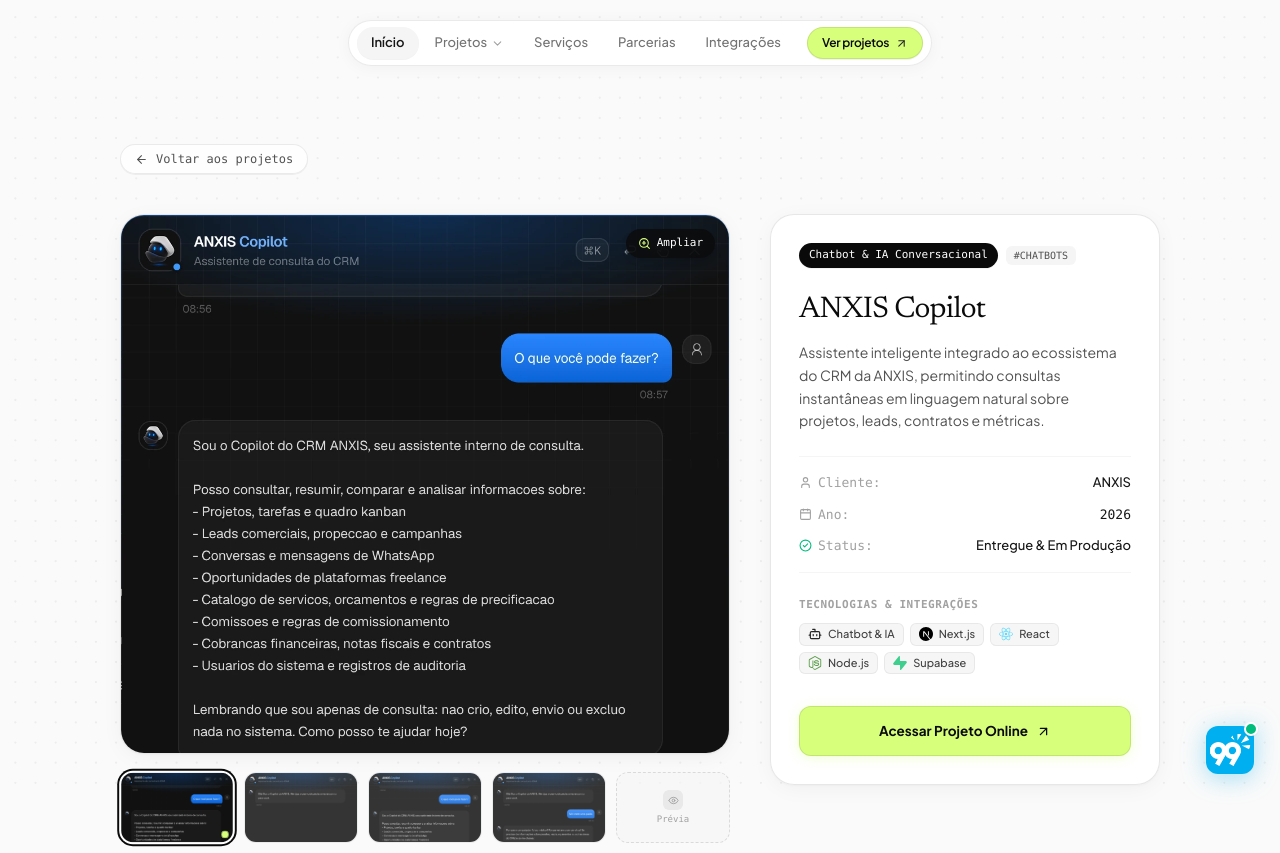
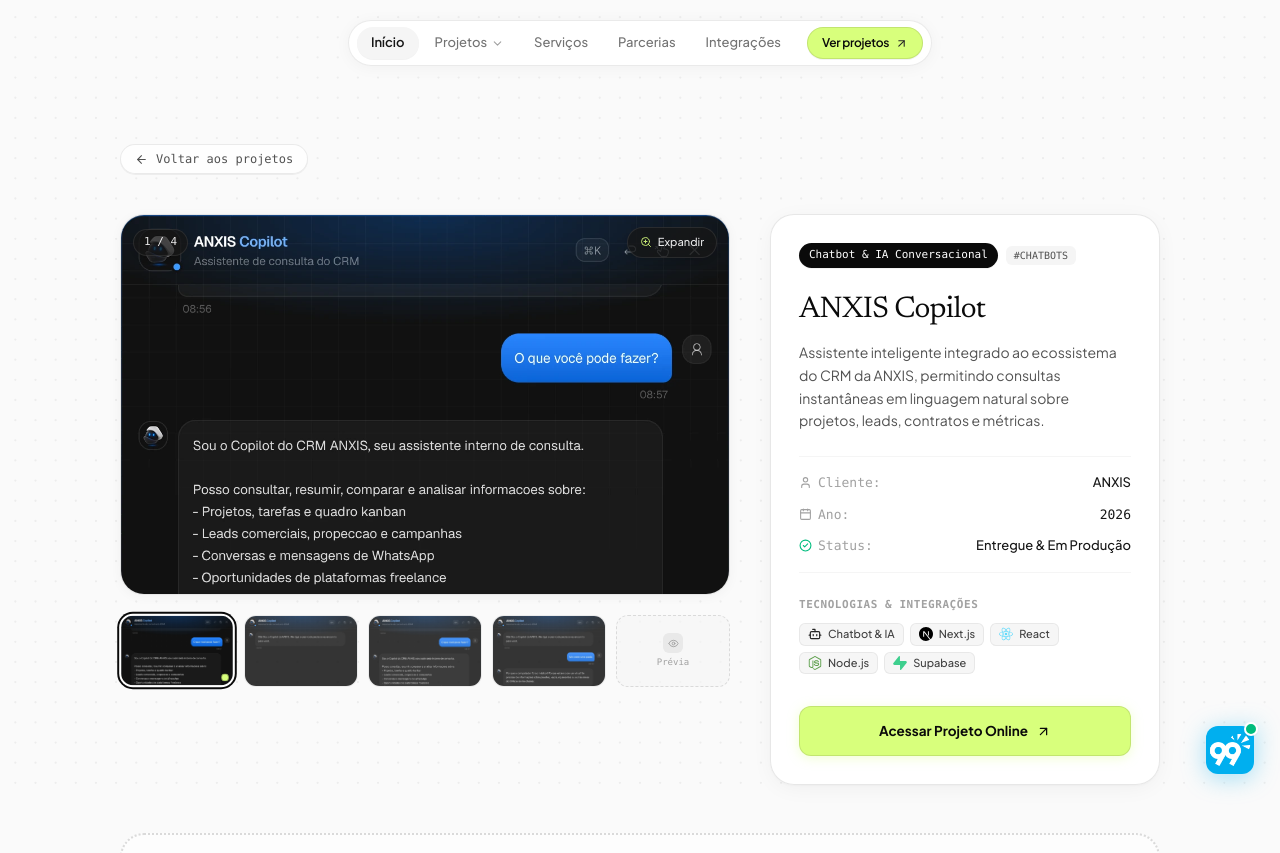
Before and after one commit to anxis-tech/portfolio_landing_page, a Next.js app: page /projeto/anxis-copilot in a window 1280 px wide. Shown: the top 853 px of the page. Built offline with nearby package versions, Linux system fonts and the light colour scheme.

Commit message:
feat: adicionar navegacao em carrossel e lightbox de zoom no visualizador da pagina do projeto

```diff
--- a/src/components/project-gallery-viewer.tsx
+++ b/src/components/project-gallery-viewer.tsx
@@ -1,6 +1,6 @@
 "use client";
 
-import React, { useState, useRef, useEffect } from "react";
+import React, { useState, useRef, useEffect, useCallback, useMemo } from "react";
 import { createPortal } from "react-dom";
 import { ZoomIn, X, ChevronLeft, ChevronRight, Eye } from "lucide-react";
 
@@ -14,7 +14,7 @@ export interface GalleryItem {
 interface ProjectGalleryViewerProps {
   projectTitle: string;
   mainImageSrc: string;
-  previewSrc?: string; // Mantido para compatibilidade, ignorado se for preview de baixa resolução
+  previewSrc?: string;
   galleryImages?: string[];
   dimensions?: { width: number; height: number };
 }
@@ -27,23 +27,22 @@ export function ProjectGalleryViewer({
   dimensions,
 }: ProjectGalleryViewerProps) {
   // Construímos a lista de thumbnails (mínimo de 5 itens preenchidos)
-  // A 1ª imagem é SEMPRE a imagem principal em altíssima definição (já selecionada por padrão)
-  const items: GalleryItem[] = [];
-
-  // Item 1: Imagem principal / tela completa em alta definição
-  items.push({
+  // A 1ª imagem é SEMPRE a imagem principal em altíssima definição
+  const items: GalleryItem[] = useMemo(() => {
+    const list: GalleryItem[] = [
+      {
         id: "main-0",
         src: mainImageSrc,
         title: `${projectTitle} - Visão Principal`,
         isPlaceholder: false,
-  });
+      },
+    ];
 
-  // Itens da galeria do projeto (apenas imagens de alta resolução; filtramos qualquer preview de baixa qualidade)
     galleryImages
       .filter((img) => img && typeof img === "string" && !img.includes("/previews/"))
       .forEach((img, idx) => {
-      if (!items.some((it) => it.src === img)) {
-        items.push({
+        if (!list.some((it) => it.src === img)) {
+          list.push({
             id: `gallery-${idx}`,
             src: img,
             title: `${projectTitle} - Vista Adicional ${idx + 1}`,
@@ -52,10 +51,9 @@ export function ProjectGalleryViewer({
         }
       });
 
-  // Preenchemos sempre até o mínimo de 5 slots (com placeholders quando faltar)
-  const totalSlotsNeeded = Math.max(5, items.length);
-  for (let i = items.length; i < totalSlotsNeeded; i++) {
-    items.push({
+    const totalSlotsNeeded = Math.max(5, list.length);
+    for (let i = list.length; i < totalSlotsNeeded; i++) {
+      list.push({
         id: `placeholder-${i}`,
         src: "",
         title: `Prévia em breve (${i + 1})`,
@@ -63,7 +61,13 @@ export function ProjectGalleryViewer({
       });
     }
 
-  // Estado da imagem ativa em exibição (1ª imagem sempre selecionada inicialmente)
+    return list;
+  }, [projectTitle, mainImageSrc, galleryImages]);
+
+  // Apenas as imagens reais (não placeholders) para navegação no zoom
+  const realItems = useMemo(() => items.filter((it) => !it.isPlaceholder), [items]);
+
+  // Estado da imagem ativa em exibição
   const [activeIndex, setActiveIndex] = useState(0);
   const activeItem = items[activeIndex] || items[0];
   const activeSrc = activeItem.isPlaceholder ? mainImageSrc : activeItem.src;
@@ -73,8 +77,6 @@ export function ProjectGalleryViewer({
     setMounted(true);
   }, []);
 
-  // Detecta se a imagem ativa é formato de capa (horizontal/landscape)
-  // Aplica para CRM, DrexGames Admin e qualquer capa de projeto (ex: felipe_bezerril_cover, erika_vieira_cover, riosmed_cover, etc.)
   const [isLandscape, setIsLandscape] = useState(false);
 
   useEffect(() => {
@@ -92,7 +94,7 @@ export function ProjectGalleryViewer({
   // Estado do Modal de Zoom / Lightbox
   const [isZoomOpen, setIsZoomOpen] = useState(false);
 
-  // Controle de scroll do carrossel quando houver mais de 5 itens
+  // Controle de scroll do carrossel de miniaturas
   const carouselRef = useRef<HTMLDivElement>(null);
   const [canScrollLeft, setCanScrollLeft] = useState(false);
   const [canScrollRight, setCanScrollRight] = useState(false);
@@ -118,46 +120,107 @@ export function ProjectGalleryViewer({
     }
   };
 
-  // Fechar zoom com tecla Escape
+  // Funções de navegação anterior/próximo
+  const handlePrev = useCallback((e?: React.MouseEvent) => {
+    if (e) e.stopPropagation();
+    if (realItems.length <= 1) return;
+    setActiveIndex((current) => {
+      const currentRealIdx = realItems.findIndex((it) => it.id === items[current]?.id);
+      const nextRealIdx = currentRealIdx > 0 ? currentRealIdx - 1 : realItems.length - 1;
+      return items.findIndex((it) => it.id === realItems[nextRealIdx]?.id);
+    });
+  }, [realItems, items]);
+
+  const handleNext = useCallback((e?: React.MouseEvent) => {
+    if (e) e.stopPropagation();
+    if (realItems.length <= 1) return;
+    setActiveIndex((current) => {
+      const currentRealIdx = realItems.findIndex((it) => it.id === items[current]?.id);
+      const nextRealIdx = currentRealIdx < realItems.length - 1 ? currentRealIdx + 1 : 0;
+      return items.findIndex((it) => it.id === realItems[nextRealIdx]?.id);
+    });
+  }, [realItems, items]);
+
+  // Teclado: Escape para fechar zoom, Setas Esquerda/Direita para trocar imagem
   useEffect(() => {
     const handleKeyDown = (e: KeyboardEvent) => {
-      if (e.key === "Escape") setIsZoomOpen(false);
+      if (e.key === "Escape") {
+        setIsZoomOpen(false);
+      } else if (realItems.length > 1) {
+        if (e.key === "ArrowLeft") {
+          e.preventDefault();
+          handlePrev();
+        } else if (e.key === "ArrowRight") {
+          e.preventDefault();
+          handleNext();
+        }
+      }
     };
+
+    window.addEventListener("keydown", handleKeyDown);
     if (isZoomOpen) {
-      window.addEventListener("keydown", handleKeyDown);
       document.body.style.overflow = "hidden";
     } else {
       document.body.style.overflow = "";
     }
+
     return () => {
       window.removeEventListener("keydown", handleKeyDown);
       document.body.style.overflow = "";
     };
-  }, [isZoomOpen]);
+  }, [isZoomOpen, realItems.length, handlePrev, handleNext]);
 
   const isMoreThanFive = items.length > 5;
+  const hasMultipleRealItems = realItems.length > 1;
 
   return (
-    <div className="flex flex-col gap-3.5 w-full">
+    <div className="flex flex-col gap-4 w-full select-none">
       {/* =========================================================================
-          IMAGEM PRINCIPAL ATIVA COM ALTURA FIXA E CONSISTENTE (H-540PX NO DESKTOP)
-          Se a imagem for mais longa, cria a rolagem vertical suave internamente.
-          Renderização em 100% da resolução nativa sem compressão ou degradação.
+          IMAGEM PRINCIPAL ATIVA (COM SCROLL VERTICAL SUAVE E SUPORTE A CARROSSEL)
          ========================================================================= */}
-      <div className="relative w-full h-[400px] sm:h-[480px] lg:h-[540px] rounded-2xl sm:rounded-3xl overflow-hidden bg-white border border-neutral-200/90 shadow-[0_4px_24px_-4px_rgba(0,0,0,0.06),0_1px_3px_rgba(0,0,0,0.03)] group flex flex-col">
+      <div className="group relative w-full aspect-[16/10] sm:aspect-[16/10] bg-neutral-100 rounded-2xl sm:rounded-3xl overflow-hidden border border-neutral-200/90 shadow-[0_2px_12px_rgba(0,0,0,0.04)]">
+        {/* Badge flutuante de Zoom no topo direito */}
+        <div className="absolute top-3 right-3 z-20 pointer-events-none transition-opacity duration-300 opacity-90 group-hover:opacity-100">
+          <span className="inline-flex items-center gap-1.5 px-3 py-1.5 rounded-full bg-neutral-900/85 backdrop-blur-md text-white text-[11px] font-medium shadow-md border border-white/10">
+            <ZoomIn size={12} className="text-[#d8ff7c]" />
+            <span>Expandir</span>
+          </span>
+        </div>
 
-        {/* Botão de Dica de Zoom Flutuante */}
+        {/* Indicador de posição do carrossel no topo esquerdo (quando houver > 1 imagem) */}
+        {hasMultipleRealItems && (
+          <div className="absolute top-3 left-3 z-20 pointer-events-none transition-opacity duration-300 opacity-90 group-hover:opacity-100">
+            <span className="inline-flex items-center px-2.5 py-1 rounded-full bg-neutral-900/85 backdrop-blur-md text-white text-[11px] font-mono font-medium shadow-md border border-white/10">
+              {realItems.findIndex((it) => it.id === activeItem.id) + 1} / {realItems.length}
+            </span>
+          </div>
+        )}
+
+        {/* Setas flutuantes de navegação anterior/próxima na imagem principal */}
+        {hasMultipleRealItems && (
+          <>
             <button
               type="button"
-          onClick={() => setIsZoomOpen(true)}
-          className="absolute top-3.5 right-3.5 z-20 inline-flex items-center gap-1.5 px-3 py-1.5 rounded-full bg-neutral-950/80 hover:bg-neutral-950 text-white backdrop-blur-md text-[11px] font-mono font-medium shadow-md transition-all duration-200 hover:scale-105 active:scale-95 cursor-pointer"
-          title="Clique para ampliar em tela cheia"
+              onClick={handlePrev}
+              className="absolute left-3 top-1/2 -translate-y-1/2 z-20 w-9 h-9 sm:w-10 sm:h-10 rounded-full bg-neutral-900/80 hover:bg-neutral-900 text-white backdrop-blur-md border border-white/20 shadow-lg flex items-center justify-center transition-all opacity-0 group-hover:opacity-100 hover:scale-105 active:scale-95 cursor-pointer"
+              aria-label="Imagem anterior"
+              title="Imagem anterior (Seta esquerda)"
             >
-          <ZoomIn size={13} className="text-[#d8ff7c]" />
-          <span className="hidden sm:inline">Ampliar</span>
+              <ChevronLeft size={20} />
             </button>
+            <button
+              type="button"
+              onClick={handleNext}
+              className="absolute right-3 top-1/2 -translate-y-1/2 z-20 w-9 h-9 sm:w-10 sm:h-10 rounded-full bg-neutral-900/80 hover:bg-neutral-900 text-white backdrop-blur-md border border-white/20 shadow-lg flex items-center justify-center transition-all opacity-0 group-hover:opacity-100 hover:scale-105 active:scale-95 cursor-pointer"
+              aria-label="Próxima imagem"
+              title="Próxima imagem (Seta direita)"
+            >
+              <ChevronRight size={20} />
+            </button>
+          </>
+        )}
 
-        {/* Contêiner com altura 100% fixa e preenchimento total */}
+        {/* Área clicável da imagem para abrir o Lightbox ampliado */}
         <div
           role="button"
           tabIndex={0}
@@ -174,6 +237,7 @@ export function ProjectGalleryViewer({
           title="Clique para abrir ampliação em tela cheia"
         >
           <img
+            key={activeSrc}
             src={activeSrc}
             alt={activeItem.title || projectTitle}
             onLoad={(e) => {
@@ -203,7 +267,6 @@ export function ProjectGalleryViewer({
           THUMBNAILS SECUNDÁRIAS (5 NO DESKTOP ADAPTADAS PONTA A PONTA / CARROSSEL SE > 5)
          ========================================================================= */}
       <div className="relative w-full">
-        {/* Controles de navegação para carrossel (quando > 5) */}
         {isMoreThanFive && (
           <>
             <button
@@ -231,7 +294,6 @@ export function ProjectGalleryViewer({
           </>
         )}
 
-        {/* Grade de 5 Thumbs ou Carrossel com Scroll Horizontal */}
         <div
           ref={carouselRef}
           onScroll={checkScroll}
@@ -284,7 +346,6 @@ export function ProjectGalleryViewer({
                   loading="lazy"
                 />
 
-                {/* Indicador de ativação sutil */}
                 {isActive && (
                   <span className="absolute bottom-1 right-1 w-2 h-2 rounded-full bg-[#d8ff7c] border border-black/30 shadow-xs" />
                 )}
@@ -295,11 +356,11 @@ export function ProjectGalleryViewer({
       </div>
 
       {/* =========================================================================
-          MODAL DE ZOOM / LIGHTBOX EXPANDIDO EM TELA CHEIA (PORTAL PARA O BODY)
+          MODAL DE ZOOM / LIGHTBOX EXPANDIDO EM TELA CHEIA (COM NAVEGAÇÃO DE CARROSSEL)
          ========================================================================= */}
       {isZoomOpen && mounted && createPortal(
         <div
-          className="fixed inset-0 z-[10000] flex items-center justify-center p-3 sm:p-6 bg-neutral-950/85 backdrop-blur-md transition-all animate-in fade-in duration-200"
+          className="fixed inset-0 z-[10000] flex items-center justify-center p-3 sm:p-6 bg-neutral-950/90 backdrop-blur-md transition-all animate-in fade-in duration-200"
           onClick={() => setIsZoomOpen(false)}
         >
           {/* Header Flutuante do Modal de Zoom */}
@@ -307,15 +368,20 @@ export function ProjectGalleryViewer({
             className="absolute top-4 left-4 right-4 flex items-center justify-between z-30 max-w-6xl mx-auto"
             onClick={(e) => e.stopPropagation()}
           >
-            <div className="flex items-center gap-2 bg-neutral-900/90 text-white px-3.5 py-1.5 rounded-full text-xs font-mono backdrop-blur-md border border-white/10 shadow-lg">
+            <div className="flex items-center gap-2.5 bg-neutral-900/95 text-white px-3.5 py-1.5 rounded-full text-xs font-mono backdrop-blur-md border border-white/10 shadow-lg">
               <span className="w-2 h-2 rounded-full bg-[#d8ff7c]" />
               <span className="truncate max-w-xs sm:max-w-md">{activeItem.title || projectTitle}</span>
+              {hasMultipleRealItems && (
+                <span className="px-2 py-0.5 rounded-md bg-white/10 text-[10.5px] font-mono text-neutral-300">
+                  {realItems.findIndex((it) => it.id === activeItem.id) + 1} / {realItems.length}
+                </span>
+              )}
             </div>
 
             <button
               type="button"
               onClick={() => setIsZoomOpen(false)}
-              className="w-9 h-9 rounded-full bg-neutral-900/90 hover:bg-neutral-800 text-white border border-white/10 flex items-center justify-center transition-all hover:scale-105 active:scale-95 cursor-pointer shadow-lg"
+              className="w-9 h-9 rounded-full bg-neutral-900/95 hover:bg-neutral-800 text-white border border-white/10 flex items-center justify-center transition-all hover:scale-105 active:scale-95 cursor-pointer shadow-lg"
               aria-label="Fechar visualização (Esc)"
               title="Fechar visualização (Esc)"
             >
@@ -323,12 +389,37 @@ export function ProjectGalleryViewer({
             </button>
           </div>
 
+          {/* Setas flutuantes no Lightbox de Zoom (quando houver > 1 imagem) */}
+          {hasMultipleRealItems && (
+            <>
+              <button
+                type="button"
+                onClick={handlePrev}
+                className="absolute left-4 sm:left-8 top-1/2 -translate-y-1/2 z-40 w-11 h-11 sm:w-12 sm:h-12 rounded-full bg-neutral-900/90 hover:bg-neutral-900 text-white backdrop-blur-md border border-white/20 shadow-2xl flex items-center justify-center transition-all hover:scale-110 active:scale-95 cursor-pointer"
+                aria-label="Imagem anterior"
+                title="Imagem anterior (Seta esquerda)"
+              >
+                <ChevronLeft size={24} />
+              </button>
+              <button
+                type="button"
+                onClick={handleNext}
+                className="absolute right-4 sm:right-8 top-1/2 -translate-y-1/2 z-40 w-11 h-11 sm:w-12 sm:h-12 rounded-full bg-neutral-900/90 hover:bg-neutral-900 text-white backdrop-blur-md border border-white/20 shadow-2xl flex items-center justify-center transition-all hover:scale-110 active:scale-95 cursor-pointer"
+                aria-label="Próxima imagem"
+                title="Próxima imagem (Seta direita)"
+              >
+                <ChevronRight size={24} />
+              </button>
+            </>
+          )}
+
           {/* Janela de Visualização Ampliada com Scroll Vertical Fluido */}
           <div
             className="relative max-w-5xl w-full max-h-[90vh] bg-neutral-900 rounded-2xl overflow-y-auto overscroll-contain shadow-2xl border border-white/10 no-scrollbar"
             onClick={(e) => e.stopPropagation()}
           >
             <img
+              key={activeSrc}
               src={activeSrc}
               alt={activeItem.title || projectTitle}
               className="w-full h-auto block select-none"
```
Lines whose indentation alone changed are shown as unchanged.
